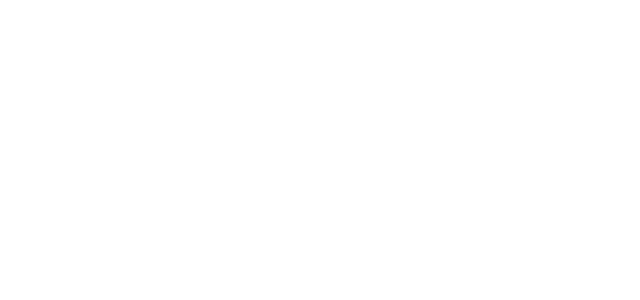
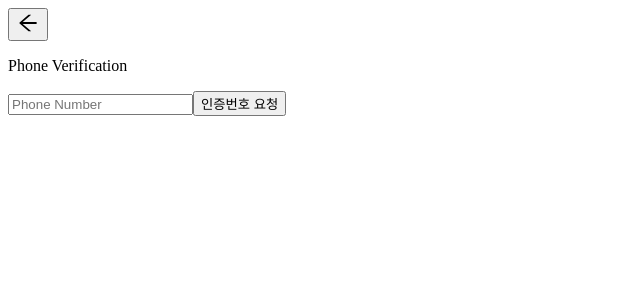
Before and after one commit to NangManBo/Capstone_React, a React (Create React App) app: page /phoneauthentication in a window 1280 px wide. Before the commit this address had no page. Shown: the top 300 px of the page, without its empty margins (0-640 px from the left). Built offline with nearby package versions, Linux system fonts and the light colour scheme.

Commit message:
웹에서 폰 인증 버튼 만들기

```diff
--- a/src/App.js
+++ b/src/App.js
@@ -20,6 +20,7 @@ import DMAutoSendPage from './Capstone_Web_Page/pages/DMAutoSend_Page.web';
 import CategoryPage from './Capstone_Web_Page/pages/Category_Page.web';
 import UserAuthenticationPage from './Capstone_Web_Page/pages/UserAuthentication_Page.web';
 import ProfileUpdatePage from './Capstone_Web_Page/pages/ProfileUpdate_Page.web';
+import PhoneAuthenticationPage from './Capstone_Web_Page/pages/PhoneAuthentication_Page.web';
 
 function App() {
   return (
@@ -63,10 +64,13 @@ function App() {
             path="/votemake"
             element={<VoteMakePage />}
           />
-
           <Route
             path="/profile"
             element={<ProfilePage />}
+          />
+          <Route
+            path="/phoneauthentication"
+            element={<PhoneAuthenticationPage />}
           />
           <Route
             path="/profileupdate"
--- a/src/Capstone_Web_Page/pages/LogIn_Page.web.js
+++ b/src/Capstone_Web_Page/pages/LogIn_Page.web.js
@@ -67,7 +67,9 @@ function LogInPage() {
           <p>처음 사용하시나요?</p>
         </div>
         <div>
-          <button onClick={() => navigate('/signup')}>
+          <button
+            onClick={() => navigate('/phoneauthentication')}
+          >
             회원가입
           </button>
           <button onClick={() => navigate('/')}>
--- /dev/null
+++ b/src/Capstone_Web_Page/pages/PhoneAuthentication_Page.web.js
@@ -0,0 +1,97 @@
+import React, { useState } from 'react';
+import { useNavigate } from 'react-router-dom'; // useNavigate 훅 사용
+import axios from 'axios';
+import { AiOutlineArrowLeft } from 'react-icons/ai'; // React Icons 사용
+
+function PhoneAuthenticationPage() {
+  const [phoneNumber, setPhoneNumber] = useState('');
+  const [verificationCode, setVerificationCode] =
+    useState('');
+  const [isSend, setIsSend] = useState(false);
+  const navigate = useNavigate(); // useNavigate 훅 사용
+
+  const sendPhoneNumber = async () => {
+    console.log('Sending Phone Number:', phoneNumber);
+    setIsSend(true);
+    try {
+      const response = await axios.post(
+        'https://port-0-capstone-project-gj8u2llon19kg3.sel5.cloudtype.app/auth/send',
+        {
+          to: phoneNumber,
+        }
+      );
+
+      if (response.status === 201) {
+        // 성공 로직
+      } else {
+        alert('Failed to send verification code');
+      }
+    } catch (error) {
+      console.error(error);
+      alert('Error occurred');
+    }
+  };
+
+  const verifyCode = () => {
+    console.log('Verifying Code:', verificationCode);
+    navigate('/signup', { state: { phoneNumber } }); // useNavigate로 페이지 이동, state를 통해 데이터 전달
+  };
+
+  return (
+    <div>
+      <div className="mainRow">
+        <div className="backView">
+          <button onClick={() => navigate(-1)}>
+            <AiOutlineArrowLeft size={24} />
+          </button>
+        </div>
+        <div className="backTitleView">
+          <p className="backText">Phone Verification</p>
+        </div>
+      </div>
+      <div className="section">
+        <div className="mainRow">
+          <input
+            placeholder="Phone Number"
+            onChange={(e) => setPhoneNumber(e.target.value)}
+            value={phoneNumber}
+            type="number"
+            className="inputField"
+          />
+          <button
+            className="sendButton"
+            onClick={sendPhoneNumber}
+          >
+            인증번호 요청
+          </button>
+        </div>
+        {isSend && (
+          <p className="sendText">
+            인증 번호를 보냈습니다.
+          </p>
+        )}
+        {isSend && (
+          <div className="mainRow">
+            <input
+              placeholder="Verification Code"
+              onChange={(e) =>
+                setVerificationCode(e.target.value)
+              }
+              value={verificationCode}
+              type="number"
+              className="inputField"
+            />
+            <button
+              className="sendButton"
+              onClick={verifyCode}
+            >
+              인증
+            </button>
+          </div>
+        )}
+      </div>
+    </div>
+  );
+}
+
+export default PhoneAuthenticationPage;
```
